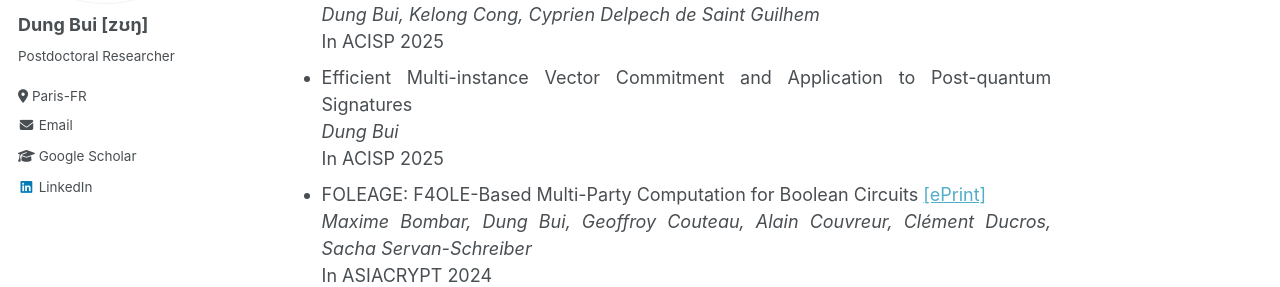
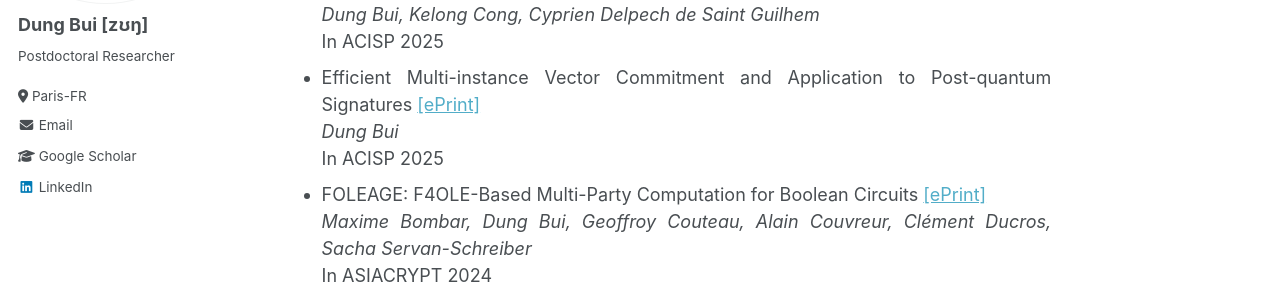
Before and after one commit to dungbui15/dungbui15.github.io, a Jekyll site: the page built from _pages/about.md, in a window 1280 px wide and 900 px high, scrolled down 1501 px. Shown: the part 166-453 px from the top of the window. Built offline with Jekyll 4.4.1, drawn with Linux system fonts in a browser that asks for light colours.

Commit message:
Update about.md

```diff
--- a/_pages/about.md
+++ b/_pages/about.md
@@ -81,7 +81,7 @@ For an up-to-date list of my publications, you can check my [Dblp profile](https
 - Improved All-but-One Vector Commitment with Applications to Post-Quantum Signatures [[ePrint]](https://eprint.iacr.org/2024/097)
   *Dung Bui, Kelong Cong, Cyprien Delpech de Saint Guilhem* <br>
   In ACISP 2025
-- Efficient Multi-instance Vector Commitment and Application to Post-quantum Signatures <br>
+- Efficient Multi-instance Vector Commitment and Application to Post-quantum Signatures [[ePrint]](https://eprint.iacr.org/2024/465) <br>
   *Dung Bui* <br>
   In ACISP 2025
 - FOLEAGE: F4OLE-Based Multi-Party Computation for Boolean Circuits [[ePrint]](https://eprint.iacr.org/2024/429)
```
